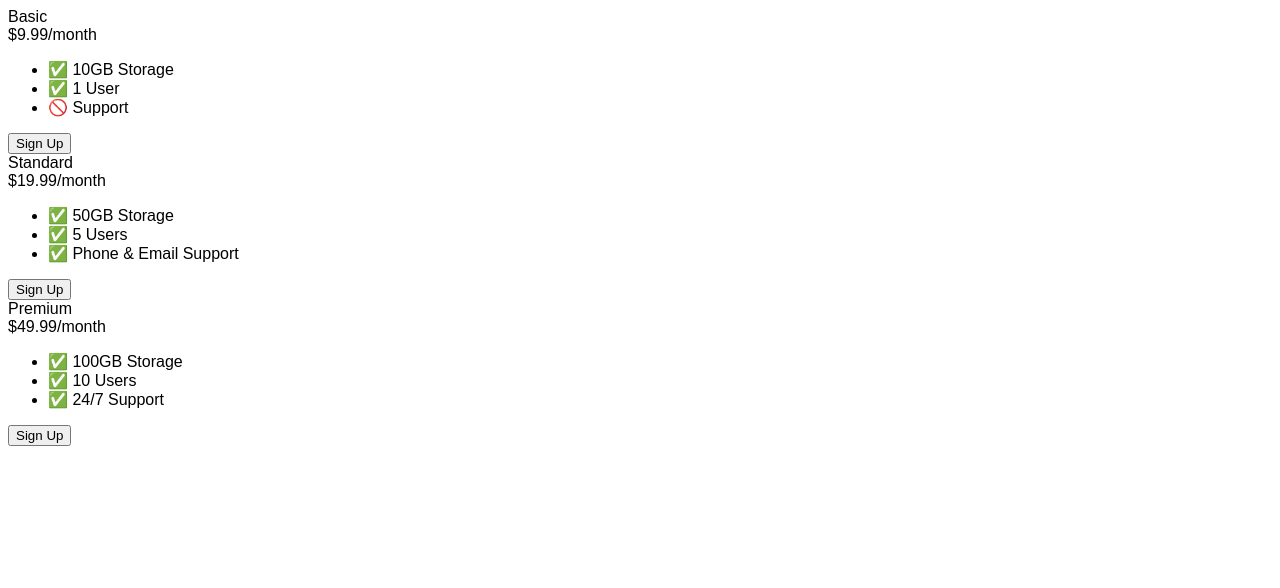
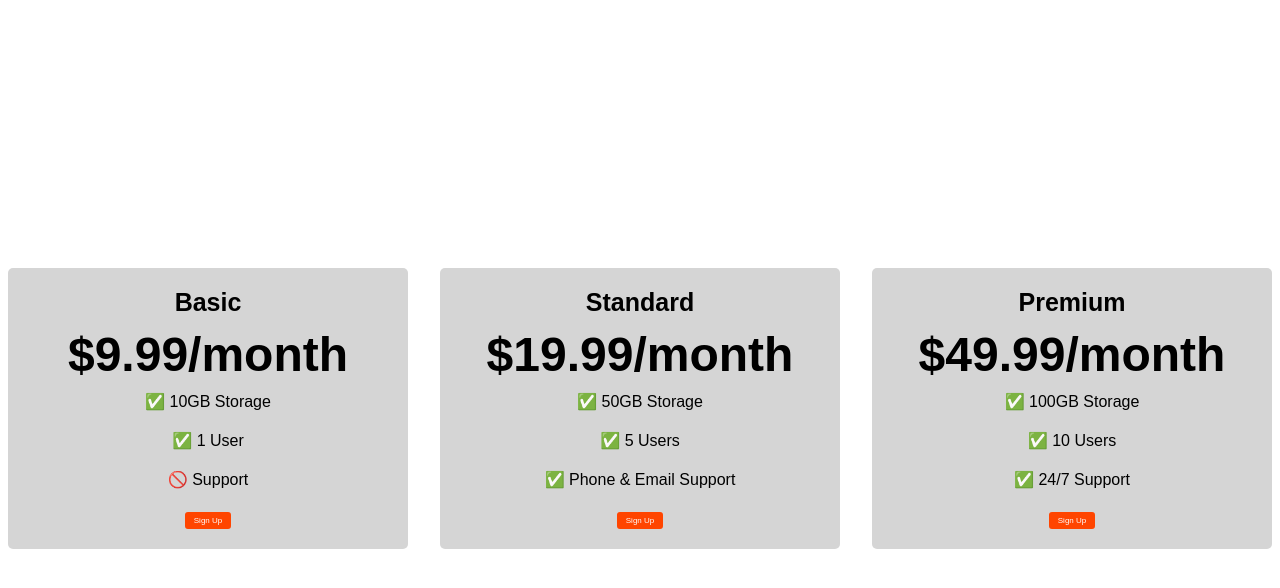
Before and after one commit to Lemin23/Pricing-plan, a plain HTML site: page index.html in a window 1280 px wide. Drawn offline with Linux system fonts and the light colour scheme; a web font is replaced by a local one.

Commit message:
Update index.html

```diff
--- a/index.html
+++ b/index.html
@@ -11,10 +11,61 @@
       font-family: 'Sono', sans-serif;
     }
 
-    /* Hint: What can you do with a media query and flexbox? */
-    @media (max-width: 1250px) {
+   .pricing-container {
+
+      display: flex;
+      justify-content: center;
+      align-items: center;
+      height: 100vh;
+      gap: 2rem;
 
     }
+
+    .pricing-plan {
+      flex: 1;
+      max-width: 400px;
+      padding: 20px;
+      background-color: rgb(213, 213, 213);
+      border-radius: 5px;
+      text-align: center;
+
+
+    }
+    .plan-title {
+
+      margin-bottom: 10px;
+      font-size: 25px;
+      font-weight: bold;
+    }
+    .plan-price {
+      font-size: 48px;
+      font-weight: bolder;
+      margin-bottom: 10px;
+    }
+    .plan-features {
+      list-style: none;
+      padding: 0;
+      margin: 0;
+
+    }
+    .plan-features li{
+      margin-bottom: 20px;
+
+    }
+    .plan-button {
+
+      color: white;
+      background-color: orangered;
+      border-radius: 3px;
+      border: solid 3px orangered;
+      font-size: 0.5rem;
+    }
+    @media ( max-width: 1100px) {
+      .pricing-container {
+        flex-direction: column;
+        height: 100%;
+      }
+      }
   </style>
 </head>
 
```
